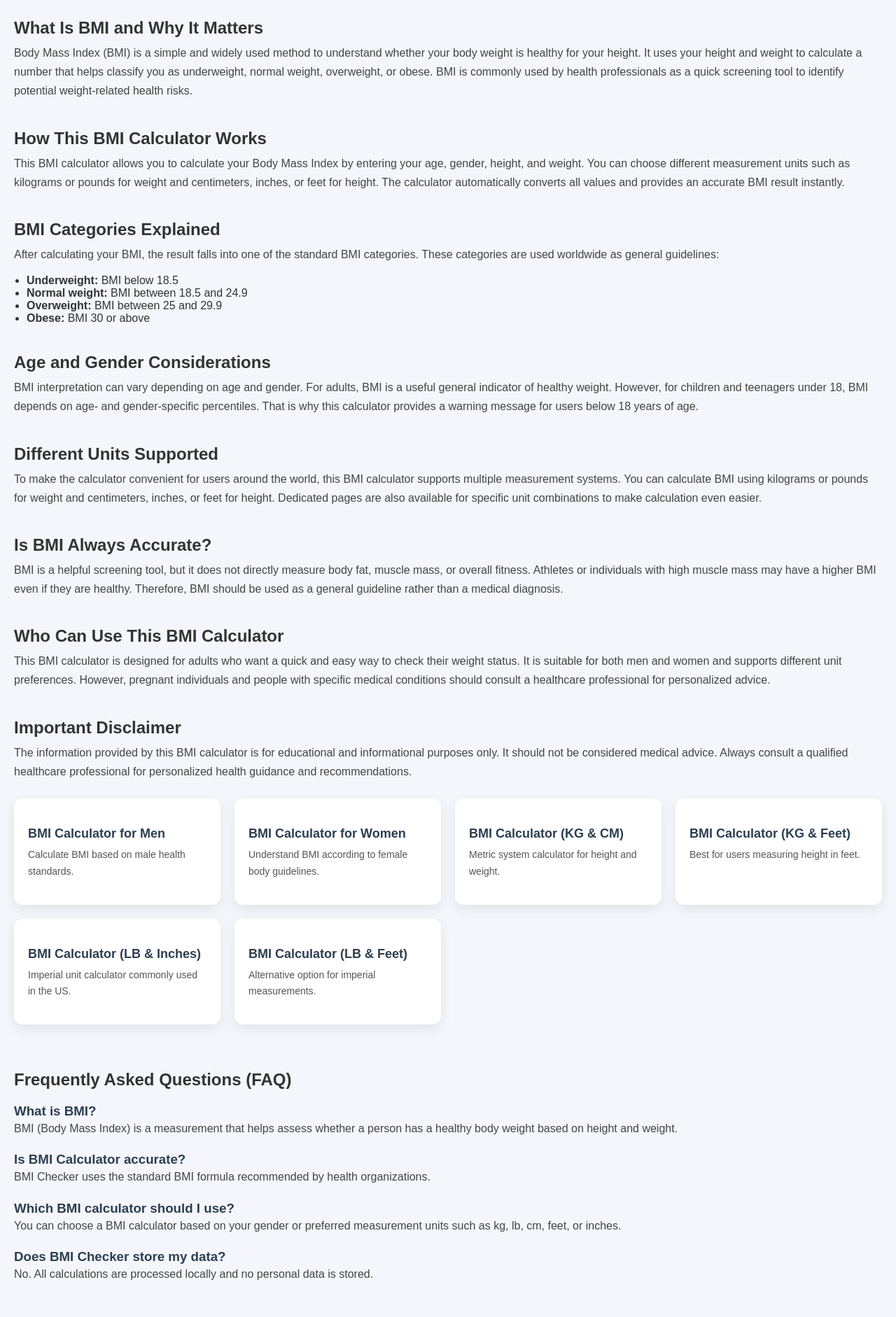
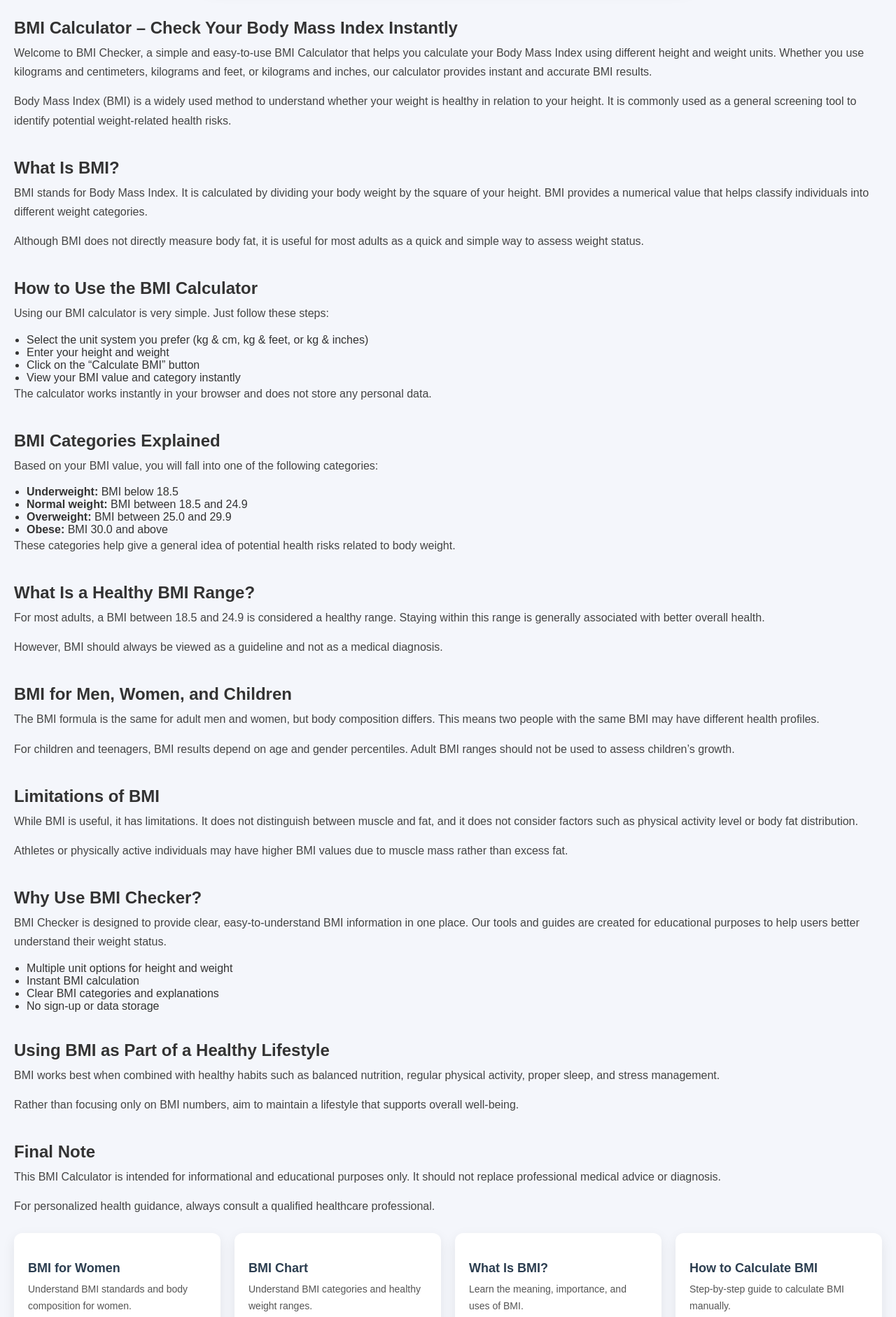
Before and after one commit to AryanCalc/bmichecker.fit, a plain HTML site: page index.html in a window 1280 px wide. Shown: the part 800-2682 px from the top of the page at 70% size. Drawn offline with Linux system fonts and the light colour scheme.

Commit message:
Update index.html with SEO and favicon enhancements
Added favicon and apple-touch-icon links, improved header and footer content, and enhanced SEO elements.

```diff
--- a/index.html
+++ b/index.html
@@ -4,6 +4,10 @@
     <!-- Basic -->
     <meta charset="UTF-8">
     <meta name="viewport" content="width=device-width, initial-scale=1.0">
+
+    <link rel="icon" type="image/png" sizes="32x32" href="/favicon.png">
+    <link rel="apple-touch-icon" href="/favicon.png">
+
 
     <!-- SEO Title (Long & Optimized) -->
     <title>BMI Calculator Online – Free & Accurate BMI Checker</title>
@@ -85,7 +89,19 @@
             <div class="dropdown">
                 <button class="dropbtn">Blog</button>
                 <div class="dropdown-content">
+
+                    <a href="bmi-for-women.html">BMI Guide for Women</a>
                     <a href="bmi-for-men-guide.html">BMI Guide for Men</a>
+                    <a href="what-is-bmi.html">What Is BMI? Meaning & Importance</a>
+                    <a href="how-to-calculate-bmi.html">How to Calculate BMI (Step by Step)</a>
+                    <a href="healthy-bmi-range.html">Healthy BMI Range Explained</a>
+                    <a href="bmi-chart.html">BMI Chart for Adults</a>
+                    <a href="is-bmi-accurate.html">Is BMI Accurate?</a>
+                    <a href="bmi-vs-body-fat.html">BMI vs Body Fat Percentage</a>
+                    <a href="how-to-reduce-bmi.html">How to Reduce BMI Naturally</a>
+                    <a href="bmi-limitations.html">Limitations of BMI</a>
+                    <a href="bmi-for-children.html">BMI for Children</a>
+                    <a href="bmi-for-seniors.html">BMI for Seniors</a>
 
                 </div>
             </div>
@@ -114,7 +130,6 @@
             <a href="bmi-calculator-men.html">BMI Calculator for Men</a>
             <a href="bmi-calculator-women.html">BMI Calculator for Women</a>
 
-
             <hr>
 
             <strong>By Units</strong>
@@ -128,8 +143,18 @@
             <hr>
 
                 <strong>Blog</strong>
+                <a href="bmi-for-women.html">BMI Guide for Women</a>
                 <a href="bmi-for-men-guide.html">BMI Guide for Men</a>
-
+                <a href="what-is-bmi.html">What Is BMI? Meaning & Importance</a>
+                <a href="how-to-calculate-bmi.html">How to Calculate BMI (Step by Step)</a>
+                <a href="healthy-bmi-range.html">Healthy BMI Range Explained</a>
+                <a href="bmi-chart.html">BMI Chart for Adults</a>
+                <a href="is-bmi-accurate.html">Is BMI Accurate?</a>
+                <a href="bmi-vs-body-fat.html">BMI vs Body Fat Percentage</a>
+                <a href="how-to-reduce-bmi.html">How to Reduce BMI Naturally</a>
+                <a href="bmi-limitations.html">Limitations of BMI</a>
+                <a href="bmi-for-children.html">BMI for Children</a>
+                <a href="bmi-for-seniors.html">BMI for Seniors</a>
 
             <hr>
 
@@ -201,149 +226,276 @@
 
             <div id="result"></div>
 
+            <!-- BMI RANGE / CHART -->
+            <div id="bmiRangeBox" style="display:none; margin-top:15px;">
+                <p><strong>Your BMI Category:</strong> <span id="bmiCategory"></span></p>
+
+                <div class="bmi-bar">
+                    <span class="underweight">Underweight</span>
+                    <span class="normal">Normal</span>
+                    <span class="overweight">Overweight</span>
+                    <span class="obese">Obese</span>
+                </div>
+
+                <!-- BMI POINTER -->
+                <div id="bmiPointer" class="bmi-pointer" style="display:none;">
+                ▲ <span id="bmiPointerValue"></span>
+                </div>
+
+            </div>
+
+            <!-- CHILD WARNING -->
+            <div id="childNote" style="display:none; font-size:13px; color:#777; margin-top:10px;">
+                Note: For children and teenagers, BMI should be interpreted using age- and gender-specific percentiles.
+            </div>
+
+
         </div>
         <!-- ===== /Calculator Box ===== -->
 
         <!-- ===== Content Section ===== -->
         <section class="content-section">
-            <h2>What Is BMI and Why It Matters</h2>
+
+            <h2>BMI Calculator – Check Your Body Mass Index Instantly</h2>
+
             <p>
-                Body Mass Index (BMI) is a simple and widely used method to understand whether
-                your body weight is healthy for your height. It uses your height and weight to
-                calculate a number that helps classify you as underweight, normal weight,
-                overweight, or obese. BMI is commonly used by health professionals as a quick
-                screening tool to identify potential weight-related health risks.
+            Welcome to BMI Checker, a simple and easy-to-use BMI Calculator that helps you
+            calculate your Body Mass Index using different height and weight units. Whether
+            you use kilograms and centimeters, kilograms and feet, or kilograms and inches,
+            our calculator provides instant and accurate BMI results.
             </p>
 
-            <h2>How This BMI Calculator Works</h2>
             <p>
-                This BMI calculator allows you to calculate your Body Mass Index by entering
-                your age, gender, height, and weight. You can choose different measurement
-                units such as kilograms or pounds for weight and centimeters, inches, or feet
-                for height. The calculator automatically converts all values and provides an
-                accurate BMI result instantly.
+            Body Mass Index (BMI) is a widely used method to understand whether your weight is
+            healthy in relation to your height. It is commonly used as a general screening
+            tool to identify potential weight-related health risks.
+            </p>
+
+            <h2>What Is BMI?</h2>
+
+            <p>
+            BMI stands for Body Mass Index. It is calculated by dividing your body weight by
+            the square of your height. BMI provides a numerical value that helps classify
+            individuals into different weight categories.
+            </p>
+
+            <p>
+            Although BMI does not directly measure body fat, it is useful for most adults as
+            a quick and simple way to assess weight status.
+            </p>
+
+            <h2>How to Use the BMI Calculator</h2>
+
+            <p>
+            Using our BMI calculator is very simple. Just follow these steps:
+            </p>
+
+            <ul>
+            <li>Select the unit system you prefer (kg & cm, kg & feet, or kg & inches)</li>
+            <li>Enter your height and weight</li>
+            <li>Click on the “Calculate BMI” button</li>
+            <li>View your BMI value and category instantly</li>
+            </ul>
+
+            <p>
+            The calculator works instantly in your browser and does not store any personal
+            data.
             </p>
 
             <h2>BMI Categories Explained</h2>
+
             <p>
-                After calculating your BMI, the result falls into one of the standard BMI
-                categories. These categories are used worldwide as general guidelines:
+            Based on your BMI value, you will fall into one of the following categories:
             </p>
+
             <ul>
             <li><strong>Underweight:</strong> BMI below 18.5</li>
             <li><strong>Normal weight:</strong> BMI between 18.5 and 24.9</li>
-                <li><strong>Overweight:</strong> BMI between 25 and 29.9</li>
-                <li><strong>Obese:</strong> BMI 30 or above</li>
+            <li><strong>Overweight:</strong> BMI between 25.0 and 29.9</li>
+            <li><strong>Obese:</strong> BMI 30.0 and above</li>
             </ul>
 
-            <h2>Age and Gender Considerations</h2>
             <p>
-                BMI interpretation can vary depending on age and gender. For adults, BMI is a
-                useful general indicator of healthy weight. However, for children and
-                teenagers under 18, BMI depends on age- and gender-specific percentiles.
-                That is why this calculator provides a warning message for users below 18
-                years of age.
+            These categories help give a general idea of potential health risks related to
+            body weight.
             </p>
 
-            <h2>Different Units Supported</h2>
+            <h2>What Is a Healthy BMI Range?</h2>
+
             <p>
-                To make the calculator convenient for users around the world, this BMI
-                calculator supports multiple measurement systems. You can calculate BMI using
-                kilograms or pounds for weight and centimeters, inches, or feet for height.
-                Dedicated pages are also available for specific unit combinations to make
-                calculation even easier.
+            For most adults, a BMI between 18.5 and 24.9 is considered a healthy range. Staying
+            within this range is generally associated with better overall health.
             </p>
 
-            <h2>Is BMI Always Accurate?</h2>
             <p>
-                BMI is a helpful screening tool, but it does not directly measure body fat,
-                muscle mass, or overall fitness. Athletes or individuals with high muscle mass
-                may have a higher BMI even if they are healthy. Therefore, BMI should be used
-                as a general guideline rather than a medical diagnosis.
+            However, BMI should always be viewed as a guideline and not as a medical diagnosis.
             </p>
 
-            <h2>Who Can Use This BMI Calculator</h2>
+            <h2>BMI for Men, Women, and Children</h2>
+
             <p>
-                This BMI calculator is designed for adults who want a quick and easy way to
-                check their weight status. It is suitable for both men and women and supports
-                different unit preferences. However, pregnant individuals and people with
-                specific medical conditions should consult a healthcare professional for
-                personalized advice.
+            The BMI formula is the same for adult men and women, but body composition differs.
+            This means two people with the same BMI may have different health profiles.
             </p>
 
-            <h2>Important Disclaimer</h2>
             <p>
-                The information provided by this BMI calculator is for educational and
-                informational purposes only. It should not be considered medical advice.
-                Always consult a qualified healthcare professional for personalized health
-                guidance and recommendations.
+            For children and teenagers, BMI results depend on age and gender percentiles.
+            Adult BMI ranges should not be used to assess children’s growth.
             </p>
+
+            <h2>Limitations of BMI</h2>
+
+            <p>
+            While BMI is useful, it has limitations. It does not distinguish between muscle
+            and fat, and it does not consider factors such as physical activity level or body
+            fat distribution.
+            </p>
+
+            <p>
+            Athletes or physically active individuals may have higher BMI values due to muscle
+            mass rather than excess fat.
+            </p>
+
+            <h2>Why Use BMI Checker?</h2>
+
+            <p>
+            BMI Checker is designed to provide clear, easy-to-understand BMI information in
+            one place. Our tools and guides are created for educational purposes to help users
+            better understand their weight status.
+            </p>
+
+            <ul>
+            <li>Multiple unit options for height and weight</li>
+            <li>Instant BMI calculation</li>
+            <li>Clear BMI categories and explanations</li>
+            <li>No sign-up or data storage</li>
+            </ul>
+
+            <h2>Using BMI as Part of a Healthy Lifestyle</h2>
+
+            <p>
+            BMI works best when combined with healthy habits such as balanced nutrition,
+            regular physical activity, proper sleep, and stress management.
+            </p>
+
+            <p>
+            Rather than focusing only on BMI numbers, aim to maintain a lifestyle that supports
+            overall well-being.
+            </p>
+
+            <h2>Final Note</h2>
+
+            <p>
+            This BMI Calculator is intended for informational and educational purposes only.
+            It should not replace professional medical advice or diagnosis.
+            </p>
+
+            <p>
+            For personalized health guidance, always consult a qualified healthcare
+            professional.
+            </p>
+
+
+
 
             <div class="bmi-grid">
 
-                <a href="bmi-calculator-men.html" class="bmi-card">
-                    <h3>BMI Calculator for Men</h3>
-                    <p>Calculate BMI based on male health standards.</p>
+                 <a href="bmi-for-women.html" class="bmi-card">
+                    <h3>BMI for Women</h3>
+                    <p>Understand BMI standards and body composition for women.</p>
                 </a>
 
-                <a href="bmi-calculator-women.html" class="bmi-card">
-                    <h3>BMI Calculator for Women</h3>
-                    <p>Understand BMI according to female body guidelines.</p>
+                <a href="bmi-chart.html" class="bmi-card">
+                    <h3>BMI Chart</h3>
+                    <p>Understand BMI categories and healthy weight ranges.</p>
                 </a>
 
-                <a href="bmi-calculator-kg-cm.html" class="bmi-card">
-                    <h3>BMI Calculator (KG & CM)</h3>
-                    <p>Metric system calculator for height and weight.</p>
+                <a href="what-is-bmi.html" class="bmi-card">
+                    <h3>What Is BMI?</h3>
+                    <p>Learn the meaning, importance, and uses of BMI.</p>
                 </a>
 
-                <a href="bmi-calculator-kg-feet.html" class="bmi-card">
-                    <h3>BMI Calculator (KG & Feet)</h3>
-                    <p>Best for users measuring height in feet.</p>
+                <a href="how-to-calculate-bmi.html" class="bmi-card">
+                    <h3>How to Calculate BMI</h3>
+                    <p>Step-by-step guide to calculate BMI manually.</p>
                 </a>
 
-                <a href="bmi-calculator-lb-inch.html" class="bmi-card">
-                    <h3>BMI Calculator (LB & Inches)</h3>
-                    <p>Imperial unit calculator commonly used in the US.</p>
+                <a href="healthy-bmi-range.html" class="bmi-card">
+                    <h3>Healthy BMI Range</h3>
+                    <p>Find out what BMI range is considered healthy.</p>
                 </a>
 
-                <a href="bmi-calculator-lb-feet.html" class="bmi-card">
-                    <h3>BMI Calculator (LB & Feet)</h3>
-                    <p>Alternative option for imperial measurements.</p>
+                <a href="bmi-for-men-guide.html" class="bmi-card">
+                    <h3>BMI for Men</h3>
+                    <p>BMI standards and health considerations for men.</p>
+                </a>
+
+                <a href="bmi-for-women.html" class="bmi-card">
+                    <h3>BMI for Women</h3>
+                    <p>Healthy BMI range and body composition for women.</p>
+                </a>
+
+                <a href="bmi-for-children.html" class="bmi-card">
+                    <h3>BMI for Children</h3>
+                    <p>Understand BMI percentiles for kids and teens.</p>
                 </a>
 
             </div>
 
 
-            <div class="bmi-grid">
-                    <!-- cards -->
-                </div>
-
-                <!-- 🔽 YAHI FAQ ADD KARNA HAI 🔽 -->
-                <h2>Frequently Asked Questions (FAQ)</h2>
+            <h2>BMI Calculator – Frequently Asked Questions</h2>
 
             <h3>What is BMI?</h3>
             <p>
-                    BMI (Body Mass Index) is a measurement that helps assess whether a person
-                    has a healthy body weight based on height and weight.
+            BMI (Body Mass Index) is a simple measurement that compares a person’s weight and
+            height to estimate whether their weight is healthy.
             </p>
 
-                <h3>Is BMI Calculator accurate?</h3>
+            <h3>Is BMI an accurate health measure?</h3>
             <p>
-                    BMI Checker uses the standard BMI formula recommended by health organizations.
+            BMI is a useful screening tool, but it does not measure body fat, muscle mass, or
+            overall fitness. It should be used as a general guideline.
             </p>
 
-                <h3>Which BMI calculator should I use?</h3>
+            <h3>What is a healthy BMI range?</h3>
             <p>
-                    You can choose a BMI calculator based on your gender or preferred
-                    measurement units such as kg, lb, cm, feet, or inches.
+            For most adults, a BMI between 18.5 and 24.9 is considered healthy.
             </p>
 
-                <h3>Does BMI Checker store my data?</h3>
+            <h3>Can BMI be different for men and women?</h3>
             <p>
-                    No. All calculations are processed locally and no personal data is stored.
+            The BMI range is the same for adult men and women, but body composition differs, so
+            results should be interpreted carefully.
             </p>
 
-            </div>
+            <h3>Is BMI suitable for children?</h3>
+            <p>
+            For children and teenagers, BMI is interpreted using age- and gender-specific
+            percentiles rather than adult BMI categories.
+            </p>
+
+            <h3>Why do athletes often have high BMI?</h3>
+            <p>
+            Athletes may have higher BMI due to increased muscle mass, not excess body fat.
+            </p>
+
+            <h3>How often should BMI be checked?</h3>
+            <p>
+            Checking BMI every few months is enough for most people. Daily checking is not
+            necessary.
+            </p>
+
+            <h3>Should I rely only on BMI to judge my health?</h3>
+            <p>
+            No. BMI should be combined with lifestyle factors such as diet, physical activity,
+            and overall well-being.
+            </p>
+
+            <h3>Is this BMI calculator accurate?</h3>
+            <p>
+            This calculator provides an estimate based on standard BMI formulas. For personalized
+            health advice, consult a qualified professional.
+            </p>
 
 
 
@@ -355,6 +507,10 @@
     <footer class="site-footer">
         <div class="footer-inner">
             <p>© 2025 BMI Checker</p>
+
+            <p style="font-size:13px; color:#777; margin-top:8px;">
+            Disclaimer: This website provides informational content only and is not a substitute for professional medical advice.
+            </p>
 
             <div class="footer-links">
                 <a href="about.html">About Us</a>
```
Lines whose indentation alone changed are shown as unchanged.
